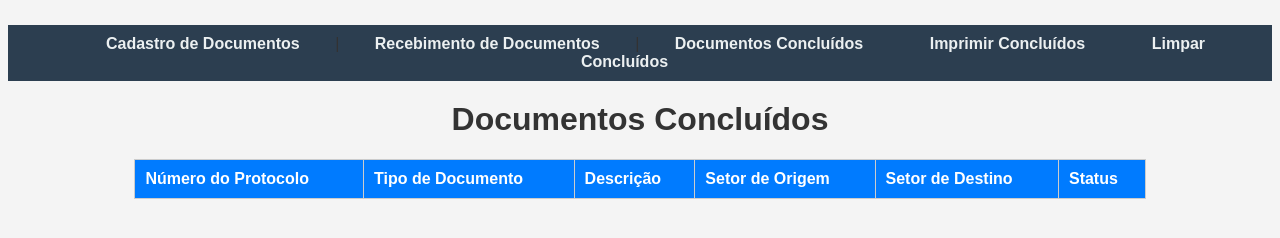
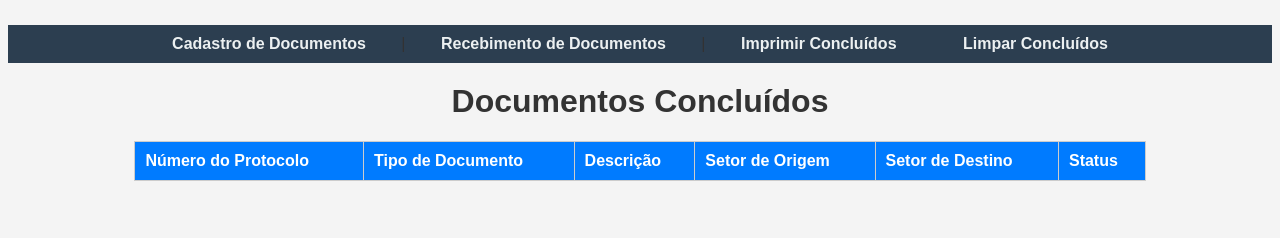
Before and after one commit to smspocoredondo/rh, a plain HTML site: page concluidos.html in a window 1280 px wide. Drawn offline with nearby package versions, Linux system fonts and the light colour scheme.

Commit message:
Update concluidos.html
Signed-off-by: smspocoredondo <smspocoredondo@gmail.com>

```diff
--- a/concluidos.html
+++ b/concluidos.html
@@ -14,7 +14,6 @@
     <nav>
         <a href="index.html">Cadastro de Documentos</a> |
         <a href="recebimento.html">Recebimento de Documentos</a> |
-        <a href="concluidos.html">Documentos Concluídos</a>
         <a href="#" id="imprimirConcluidos">Imprimir Concluídos</a>
         <a href="#" id="limparConcluidos">Limpar Concluídos</a>
 
```
